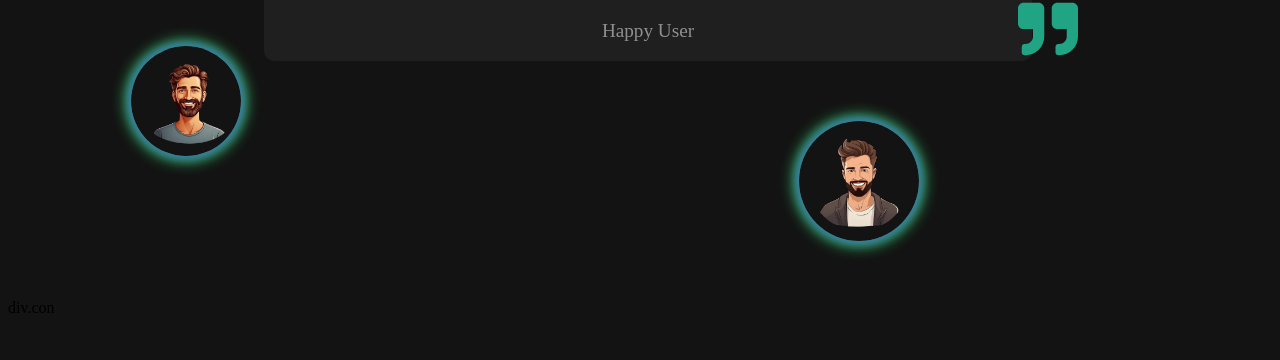
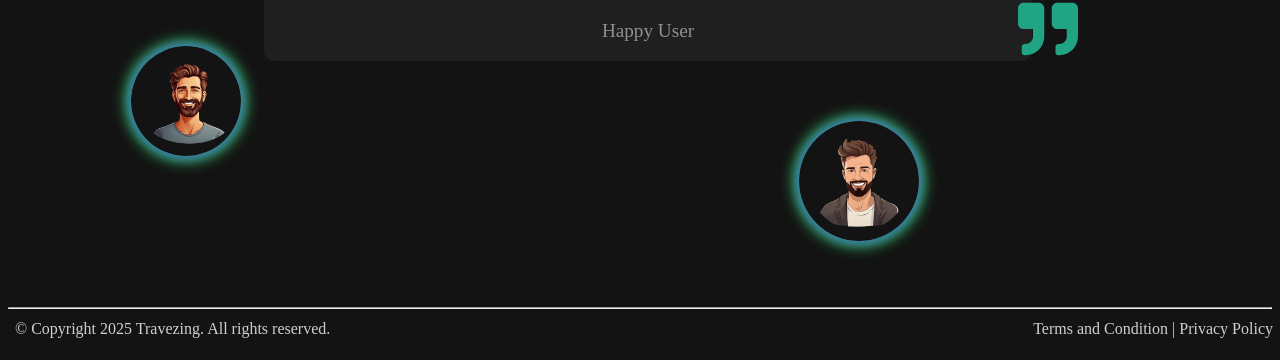
Before and after one commit to SamP231004/Expense-Tracket_Modern-Web-Application, a PHP site: page / in a window 1280 px wide. Shown: the part 5276-5636 px from the top of the page. Run offline with PHP 8.4, Linux system fonts and the light colour scheme; some web fonts are replaced.

Commit message:
final page

```diff
--- a/frontend/CSS/laptop.css
+++ b/frontend/CSS/laptop.css
@@ -617,3 +617,15 @@ body::-webkit-scrollbar {
 }
 
 /* ****************************************************************************************** */
+
+.footer {
+    /* background: red; */
+    width: 100%;
+    display: flex;
+    justify-content: space-between;
+    padding: 0px 0px 0px 4px;
+    color: rgba(255, 255, 255, 0.8);
+}
+.footer p {
+    margin: 3px;
+}
--- a/frontend/index.html
+++ b/frontend/index.html
@@ -178,6 +178,10 @@
             <img src="./Images_Used/user5.png" alt="">
          </div>
     </div>
-    div.con
+    <hr>
+    <div class="footer">
+        <p>&copy; Copyright 2025 Travezing. All rights reserved.</p>
+        <p>Terms and Condition | Privacy Policy</p>
+    </div>
 </body>
 </html>
```
